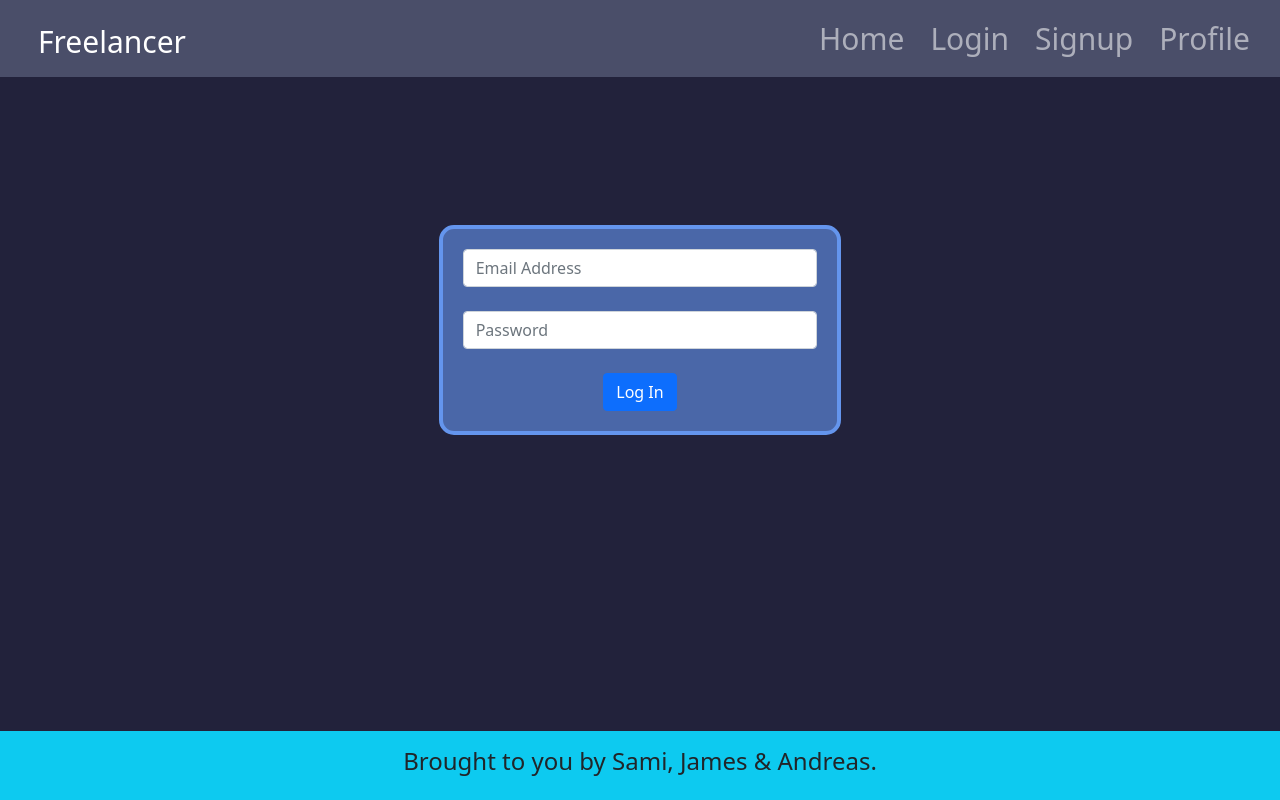
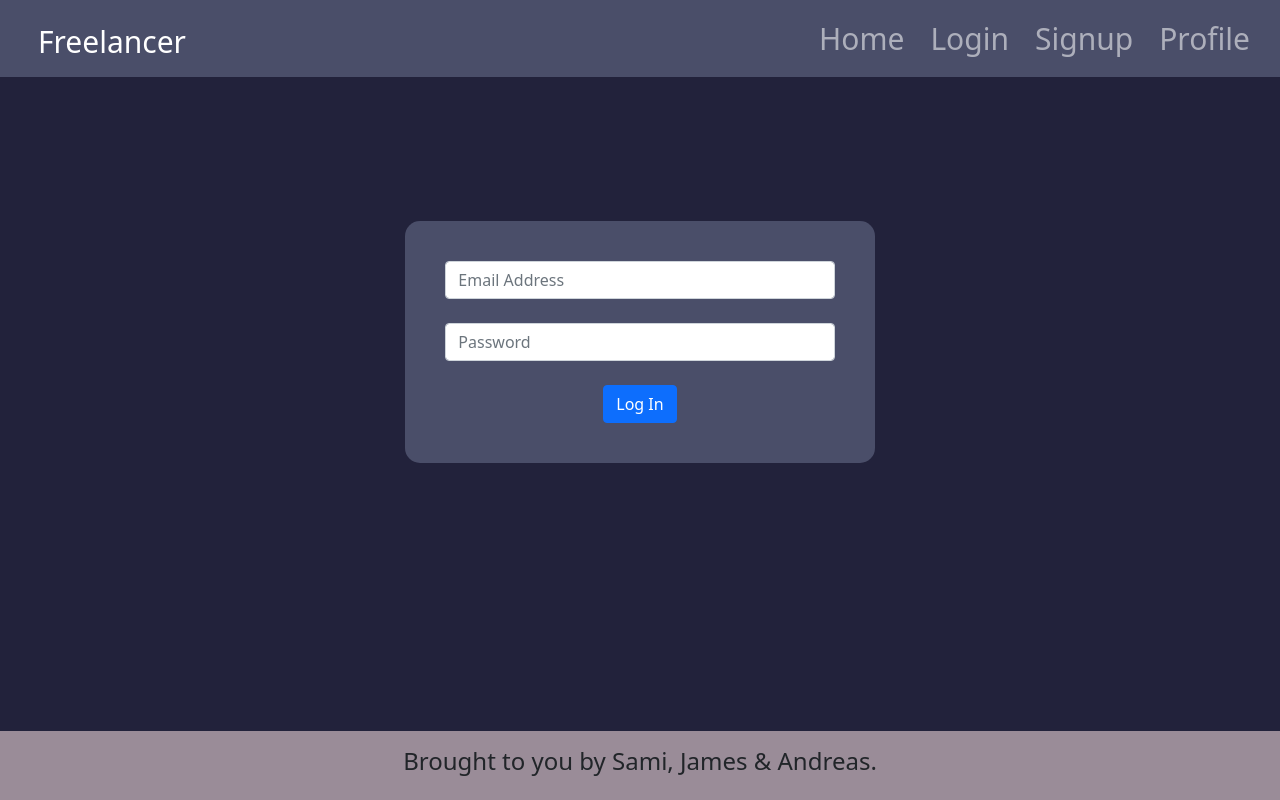
Before and after one commit to jamehzlee/freelancer-jl, a React (Create React App) app in the folder client/: page /login in a window 1280 px wide. Built offline with nearby package versions, Linux system fonts and the light colour scheme.

Commit message:
added color palette to root and edited login/signup form size

```diff
--- a/client/src/components/Footer/Footer.js
+++ b/client/src/components/Footer/Footer.js
@@ -7,7 +7,7 @@ const Footer = () => {
   // const location = useLocation();
   // const navigate = useNavigate();
   return (
-    <div className="col-12 bg-info align-self-end py-3">
+    <div className="col-12 align-self-end py-3 footer">
       <div className="container text-center">
         {/* {location.pathname !== "/" && (
           <button className="btn btn-dark mb-3" onClick={() => navigate(-1)}>
--- a/client/src/components/Footer/index.css
+++ b/client/src/components/Footer/index.css
@@ -0,0 +1,3 @@
+.footer {
+    background-color: var(--tertiary);
+}
--- a/client/src/index.css
+++ b/client/src/index.css
@@ -1,7 +1,9 @@
 :root {
-  --primary: #232f3e;
-  --secondary: #f3a847;
-  --tertiary: #b12704;
+  --primary: #22223B;
+  --secondary: #4A4E69;
+  --tertiary: #9A8C98;
+  --quartinary: #C9ADA7;
+  --quintary: #F2E9E4;
   --light: #fafafa;
   --dark: #272f32;
   --error: rgb(228, 46, 1);
@@ -10,5 +12,5 @@
 }
 
 body {
-  background-color: #22223B;
+  background-color: var(--primary);
 }
--- a/client/src/pages/Login/Login.js
+++ b/client/src/pages/Login/Login.js
@@ -45,7 +45,7 @@ export default function Login(props) {
   };
 
   return (
-    <Col lg={4} md={6} sm={9} className=''>
+    <Col xxl={4} xl={5} lg={6} md={7} sm={9} xs={10} className=''>
       {data ? (
         <p>
           Success! You may now head{' '}
--- a/client/src/pages/Login/index.css
+++ b/client/src/pages/Login/index.css
@@ -1,8 +1,6 @@
 form {
-    border: 4px solid cornflowerblue;
-    border-radius: 15px;
-
-    background-color: rgba(100, 148, 237, 0.61);
-
-    padding: 20px;
-  }
+  background-color: #4A4E69;
+  border-radius: 15px;
+  padding: 40px;
+  margin: 20px;
+}
--- a/client/src/pages/Signup/Signup.js
+++ b/client/src/pages/Signup/Signup.js
@@ -47,7 +47,7 @@ export default function Signup(props) {
   };
 
   return (
-     <Col lg={4} md={6} sm={9}>
+     <Col xxl={4} xl={5} lg={6} md={7} sm={9} xs={10}>
         {data ? (
           <p>
             Success! You may now head{' '}
```
